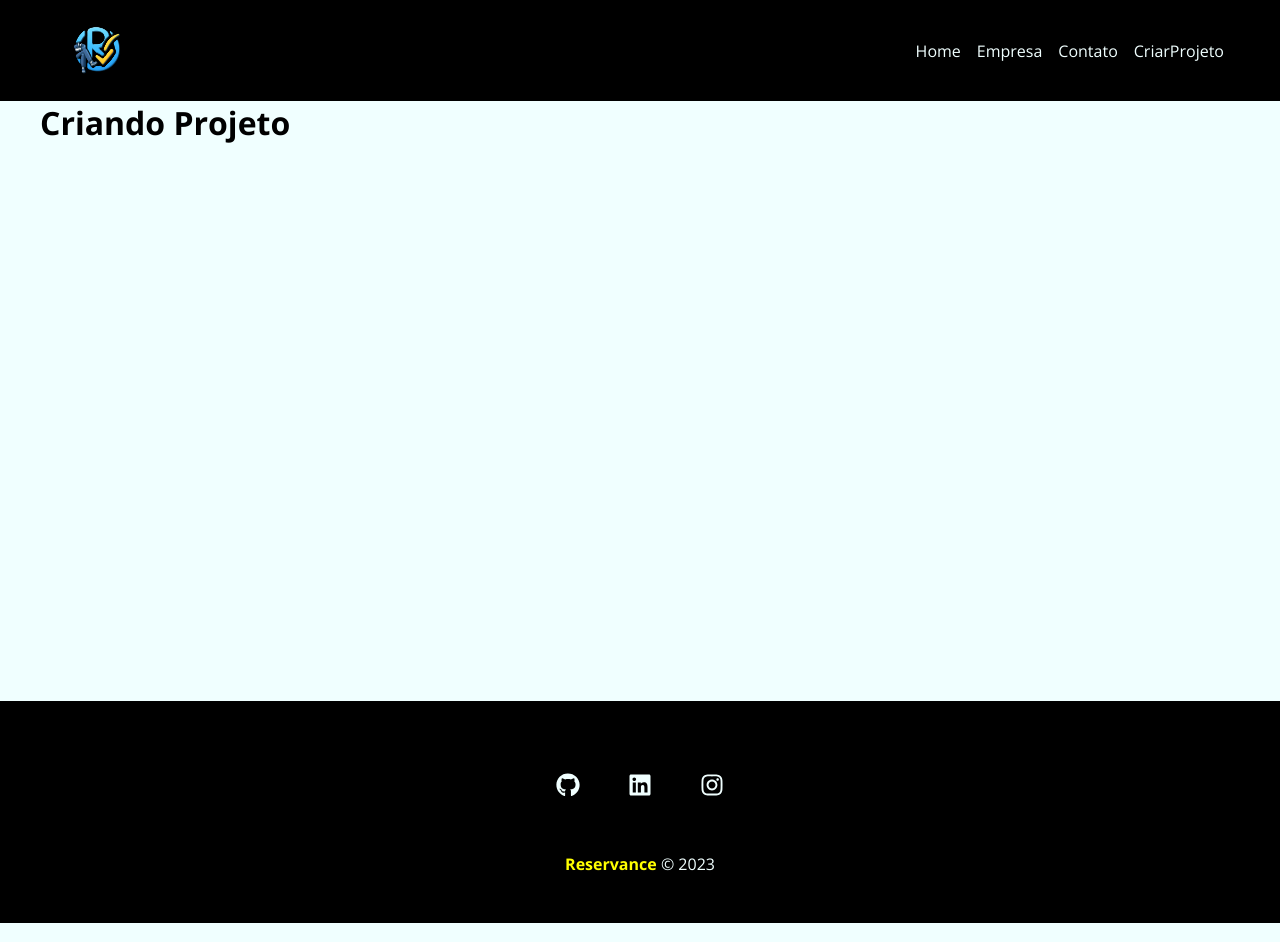
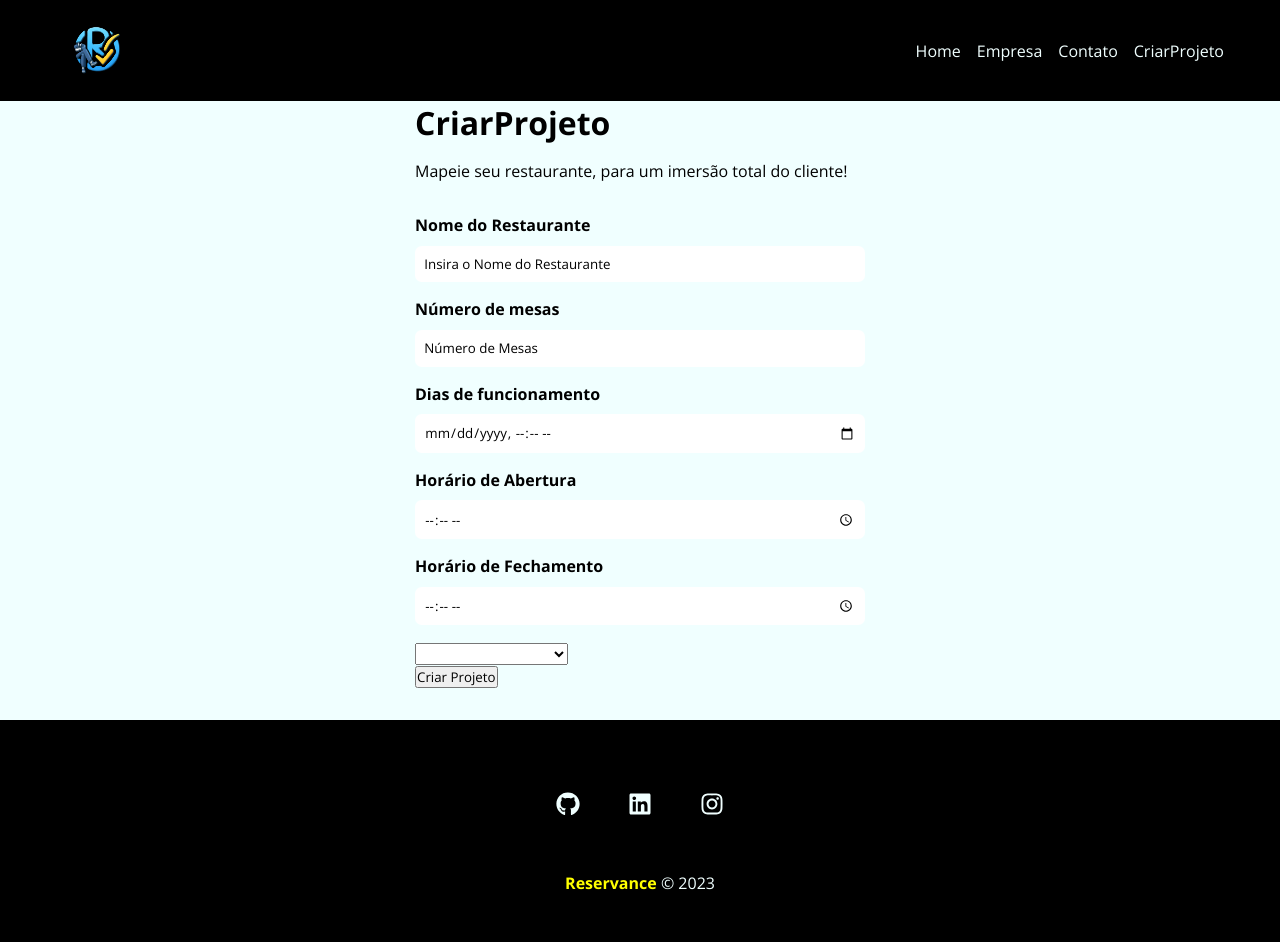
Before and after one commit to TiagoDallecio/Reserve, a React (Create React App) app in the folder reservance/: page /CriarProjeto in a window 1280 px wide. Built offline with nearby package versions, Linux system fonts and the light colour scheme.

Commit message:
Forms Projeto

```diff
--- a/reservance/src/components/Layout/Navbar.js
+++ b/reservance/src/components/Layout/Navbar.js
@@ -7,7 +7,7 @@ function Navbar(){
 
     return(
 
-      <nav class={styles.navbar}>
+      <nav className={styles.navbar}>
         <Container>
         <li >
             <Link to="/"><img src={logo} alt="Reservance"/></Link>
--- a/reservance/src/components/Pages/CriarProjeto.js
+++ b/reservance/src/components/Pages/CriarProjeto.js
@@ -1,17 +1,19 @@
-function Contato(props){
+import ProjectForm from '../Project/ProjectForm'
+import styles from './CriarProjeto.module.css'
+
+function CriarProjeto(props){
 
     return(
 
-        <>
-        <h1>
-            Criando Projeto
-        </h1>
+        <div className={styles.criarprojeto_container}>
+            <h1 className={styles.criarprojeto_container}>CriarProjeto</h1>
+            <p className={styles.criarprojeto_container}>
+                Mapeie seu restaurante, para um imersão total do cliente!</p>
+            <ProjectForm />
 
-
-        </>
-
+        </div>
     )
 
 }
 
-export default Contato
+export default CriarProjeto
--- /dev/null
+++ b/reservance/src/components/Pages/CriarProjeto.module.css
@@ -0,0 +1,13 @@
+.criarprojeto_container{
+    width: 450px;
+    margin: 0 auto;
+
+}
+
+.criarprojeto_container h1{
+    margin-bottom: 0.5em;
+}
+
+.criarprojeto_container p{
+    color: black;
+}
--- /dev/null
+++ b/reservance/src/components/Project/ProjectForm.js
@@ -0,0 +1,28 @@
+import styles from './ProjectForm.module.css'
+import Input from '../form/Input'
+
+function ProjectForm(){
+
+    return(
+        <form className={styles.form}>
+        <Input type="text" text="Nome do Restaurante" name="Nome" placeholder="Insira o Nome do Restaurante"/>
+        <Input type="number" text="Número de mesas" name="NumeroMesas" placeholder="Número de Mesas"/>
+        <Input type="datetime-local" text="Dias de funcionamento" name="Nome" placeholder="Funcionamento"/>
+        <Input type="time" text="Horário de Abertura" name="Abertura" placeholder="Abertura"/>
+        <Input type="time" text="Horário de Fechamento" name="Fechamento" placeholder="Fechamento"/>
+
+        <div>
+            <select name="category_id">
+                <option disabled> Selecione a categoria</option>
+            </select>
+        </div>
+
+        <div>
+            <input type="submit" value="Criar Projeto"/>
+        </div>
+
+        </form>
+    )
+}
+
+export default ProjectForm
--- /dev/null
+++ b/reservance/src/components/Project/ProjectForm.module.css
@@ -0,0 +1,4 @@
+.form{
+    width: 100%;
+    margin: 2em 0;
+}
--- /dev/null
+++ b/reservance/src/components/form/Input.js
@@ -0,0 +1,14 @@
+import styles from './Input.module.css'
+
+function input(props){
+
+    return(
+        <div className={styles.form_control}>
+            <label htmlFor={props.name}>{props.text}</label>
+            <input type={props.type} name={props.name} id={props.name} placeholder={props.placeholder} onChange={props.handleOnChange} value={props.value} />
+        </div>
+    )
+
+}
+
+export default input
--- /dev/null
+++ b/reservance/src/components/form/Input.module.css
@@ -0,0 +1,20 @@
+.form_control{
+    display: flex;
+    flex-direction: column;
+    margin-bottom: 1em;
+}
+
+.form_control label{
+    margin-bottom: 0.6em;
+    font-weight: bold;
+}
+
+.form_control input{
+    padding: 0.7em;
+    border-radius: 0.5em;
+    border: none;
+}
+
+.form_control input::placeholder{
+    color: black;
+}
```
